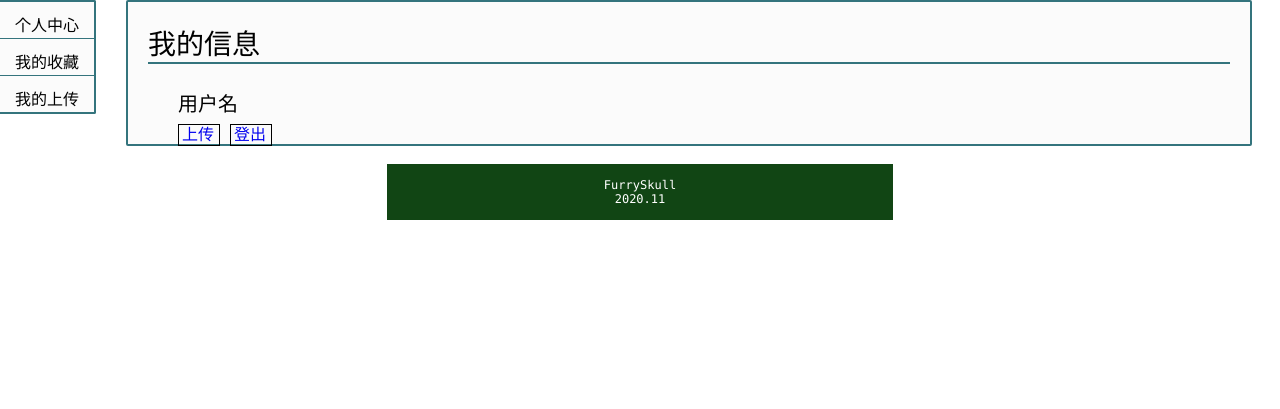
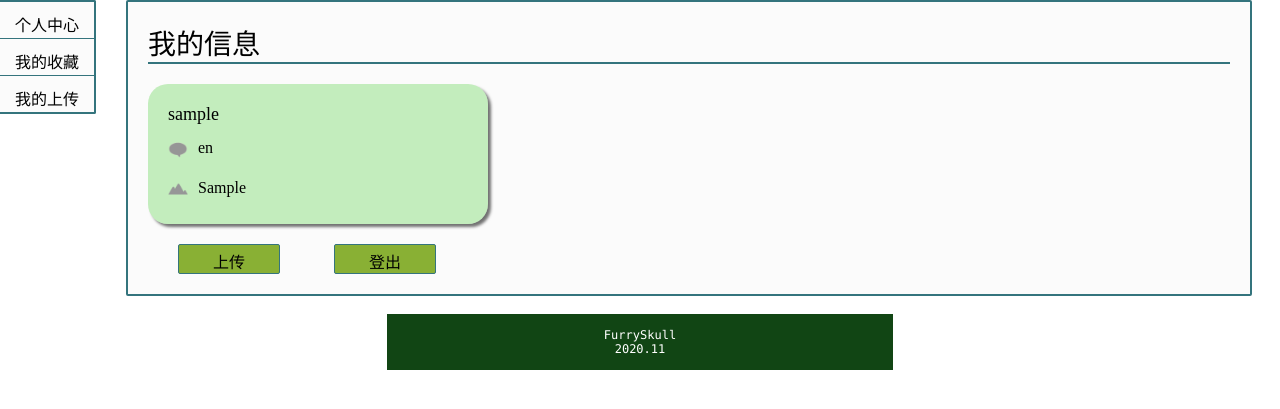
Before and after one commit to Furry-Skull/DialectsProtecting, a Flask app: template DialectsProtecting/DialectsProtecting/templates/user.html in a window 1280 px wide. Shown: the part 64-473 px from the top of the page. Run offline with Flask 2, Linux system fonts and the light colour scheme; the template is opened without the code that fills it: most values are stand-ins (such as "Sample title", 1, 10 or a date in 2020); data that the repository does not hold is empty; parts of the project's set-up code (start-up, migrations or seed data) failed here and were passed over; some libraries are stand-ins or nearby versions; some web fonts are replaced.

Commit message:
user界面css
部分数据待对接

```diff
--- a/DialectsProtecting/DialectsProtecting/my/views.py
+++ b/DialectsProtecting/DialectsProtecting/my/views.py
@@ -10,7 +10,10 @@ from DialectsProtecting.user.userUtils import uploadFileByCurrentUser, getUser
 def userSpace(username):
     if getUser() == username:
         #进入自己的个人页面，显示个人信息
-        return render_template('user.html')
+        return render_template('user.html',
+                               userInfo__userName = '用户名',
+                               userInfo__location = '用户地域',
+                               userInfo__language = '用户语言')
     else:
         #进入别人的个人页面，暂定显示404
         return render_template('page404.html')
--- a/DialectsProtecting/DialectsProtecting/static/content/css/user.css
+++ b/DialectsProtecting/DialectsProtecting/static/content/css/user.css
@@ -13,40 +13,70 @@
     color: white;
 }
 
-.user_name {
-    font-size: 20px;
-    line-height: 20px;
-    padding-left: 30px;
-    padding-top: 10px;
-    height: 20px;
+.user-info {
+    display: inline-block;
+    height: 100px;
+    width: 300px;
+    background: var(--cardbackgroundcolor);
+    background-color: #6ad75b63;
+    box-shadow: 3px 3px 3px var(--shadowcolor);
+    padding: 20px;
+    margin-bottom: 20px;
+    margin-right: 20px;
+    border-radius: 20px;
 }
 
-.user_btn {
-    padding-left: 30px;
+    .user-info .user-name {
+        font-size: 18px;
+        padding-bottom: 4px;
+    }
+
+    .user-info .user-location {
+        height: 30px;
         padding-top: 10px;
     }
 
-.upload {
-    float: left;
+    .user-info img {
+        width: 20px;
         height: 20px;
-    width: 40px;
-    border: 1px solid black;
+        display: inline-block;
+        position: absolute;
     }
 
-    .upload a {
-        line-height: 20px;
-        padding-left: 3px;
+    .user-info a {
+        display: inline-block;
+        position: absolute;
+        margin-left: 30px;
+        color: black;
+        font-family: FZQKBYSJT;
     }
 
-.logout {
-    float: left;
-    height: 20px;
-    width: 40px;
-    margin-left: 10px;
-    border: 1px solid black;
+    .user-info .user-language {
+        height: 30px;
+        padding-top: 10px;
     }
 
-    .logout a {
-        line-height: 20px;
-        padding-left: 3px;
+.user-btn .upload, .logout {
+    display: inline-block;
 }
+
+    .user-btn a {
+        background-color: var(--themecolor1);
+        border: 1.5px solid var(--themecolor3);
+        width: 100px;
+        height: 20px;
+        border-radius: 2px;
+        text-align: center;
+        padding-top: 4px;
+        padding-bottom: 4px;
+        margin-bottom: 0;
+        margin-right: 20px;
+        margin-left: 30px;
+        display: inline-block;
+        color: black;
+    }
+
+    .user-btn a:hover {
+        background-color: var(--themecolor2);
+        color: white;
+    }
--- a/DialectsProtecting/DialectsProtecting/templates/user.html
+++ b/DialectsProtecting/DialectsProtecting/templates/user.html
@@ -13,12 +13,22 @@
     {% include 'userSidebar.html' %}
     <div class="content-box">
         <div class="heading">我的信息</div>
-        <div class="user_name">
-            用户名
+        <div class="user-info">
+            <div class="user-name">
+                {{ userInfo__userName }}
+            </div>
+            <div class="user-location">
+                <img src="/static/content/image/language.png" />
+                <a href="/search/lang={{ userInfo__language }}">{{ userInfo__language }}</a>
+            </div>
+            <div class="user-language">
+                <img src="/static/content/image/location.png" />
+                <a href="/search/loc={{ userInfo__location }}">{{ userInfo__location }}</a>
+            </div>
         </div>
-        <div class="user_btn">
+        <div class="user-btn">
             <div class="upload">
-                <a href="upload">上传</a>
+                <a href="../upload">上传</a>
             </div>
             <div class="logout">
                 <a href="/user/logout">登出</a>
```
Lines whose indentation alone changed are shown as unchanged.
